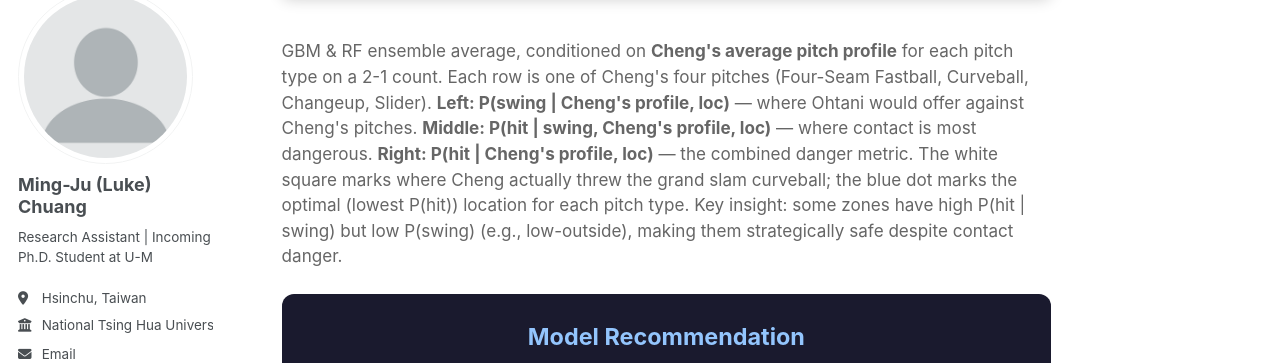
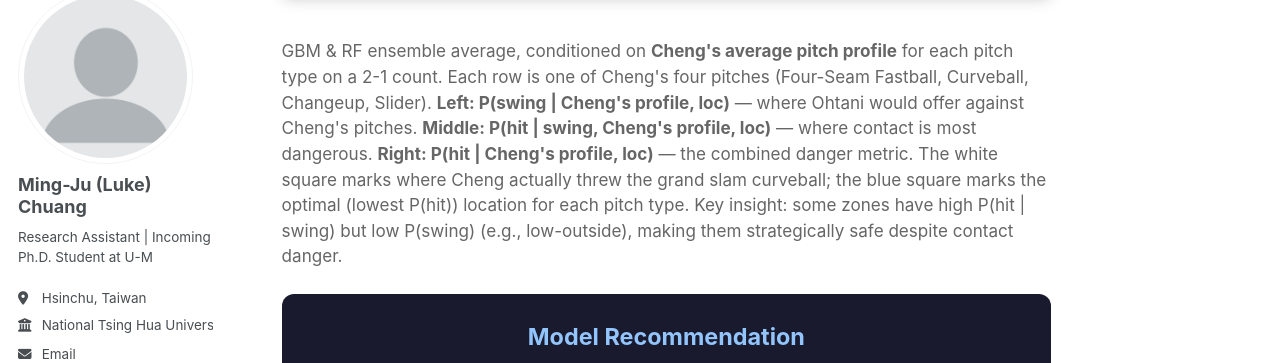
Before and after one commit to LukeChuang890212/LukeChuang890212.github.io, a Jekyll site: the page built from _portfolio/portfolio-98-baseball-jpn.md, in a window 1280 px wide and 900 px high, scrolled down 7965 px. Shown: the part 117-480 px from the top of the window. Built offline with Jekyll 4.4.1, drawn with Linux system fonts in a browser that asks for light colours.

Commit message:
Fix marker description: blue square not blue dot in strategy figure
Co-Authored-By: Claude Opus 4.6 <noreply@anthropic.com>

```diff
--- a/_portfolio/portfolio-98-baseball-jpn.md
+++ b/_portfolio/portfolio-98-baseball-jpn.md
@@ -149,7 +149,7 @@ collection: portfolio
 
 <img src="/images/jpn_ohtani_pitch_strategy_decomp.png" alt="Pitch Strategy Decomposition — Cheng vs Ohtani, conditioned on Cheng's profile" style="width: 100%; max-width: 900px; border-radius: 8px; box-shadow: 0 4px 15px rgba(0,0,0,0.2); margin: 20px 0;">
 
-<p style="color: #666; font-size: 0.95em;">GBM & RF ensemble average, conditioned on <strong>Cheng's average pitch profile</strong> for each pitch type on a 2-1 count. Each row is one of Cheng's four pitches (Four-Seam Fastball, Curveball, Changeup, Slider). <strong>Left: P(swing | Cheng's profile, loc)</strong> — where Ohtani would offer against Cheng's pitches. <strong>Middle: P(hit | swing, Cheng's profile, loc)</strong> — where contact is most dangerous. <strong>Right: P(hit | Cheng's profile, loc)</strong> — the combined danger metric. The white square marks where Cheng actually threw the grand slam curveball; the blue dot marks the optimal (lowest P(hit)) location for each pitch type. Key insight: some zones have high P(hit | swing) but low P(swing) (e.g., low-outside), making them strategically safe despite contact danger.</p>
+<p style="color: #666; font-size: 0.95em;">GBM & RF ensemble average, conditioned on <strong>Cheng's average pitch profile</strong> for each pitch type on a 2-1 count. Each row is one of Cheng's four pitches (Four-Seam Fastball, Curveball, Changeup, Slider). <strong>Left: P(swing | Cheng's profile, loc)</strong> — where Ohtani would offer against Cheng's pitches. <strong>Middle: P(hit | swing, Cheng's profile, loc)</strong> — where contact is most dangerous. <strong>Right: P(hit | Cheng's profile, loc)</strong> — the combined danger metric. The white square marks where Cheng actually threw the grand slam curveball; the blue square marks the optimal (lowest P(hit)) location for each pitch type. Key insight: some zones have high P(hit | swing) but low P(swing) (e.g., low-outside), making them strategically safe despite contact danger.</p>
 
 <div style="background: #1a1a2e; padding: 25px; border-radius: 12px; margin: 25px 0; text-align: center;">
   <p style="color: #93c5fd; font-size: 1.3em; font-weight: bold; margin: 0;">Model Recommendation</p>
```
